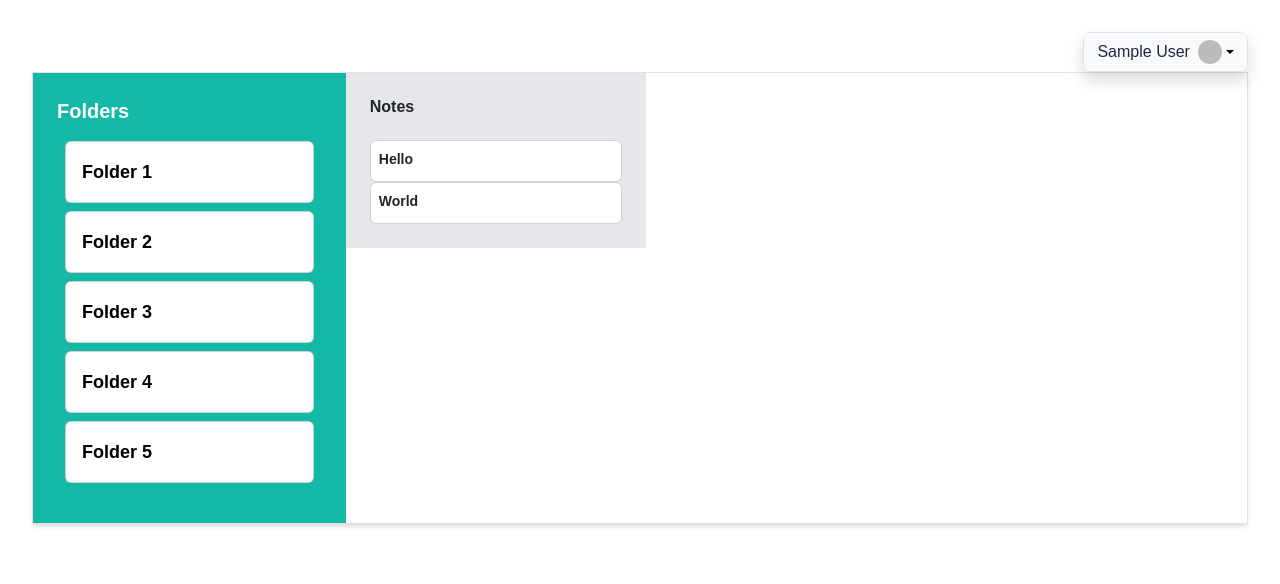
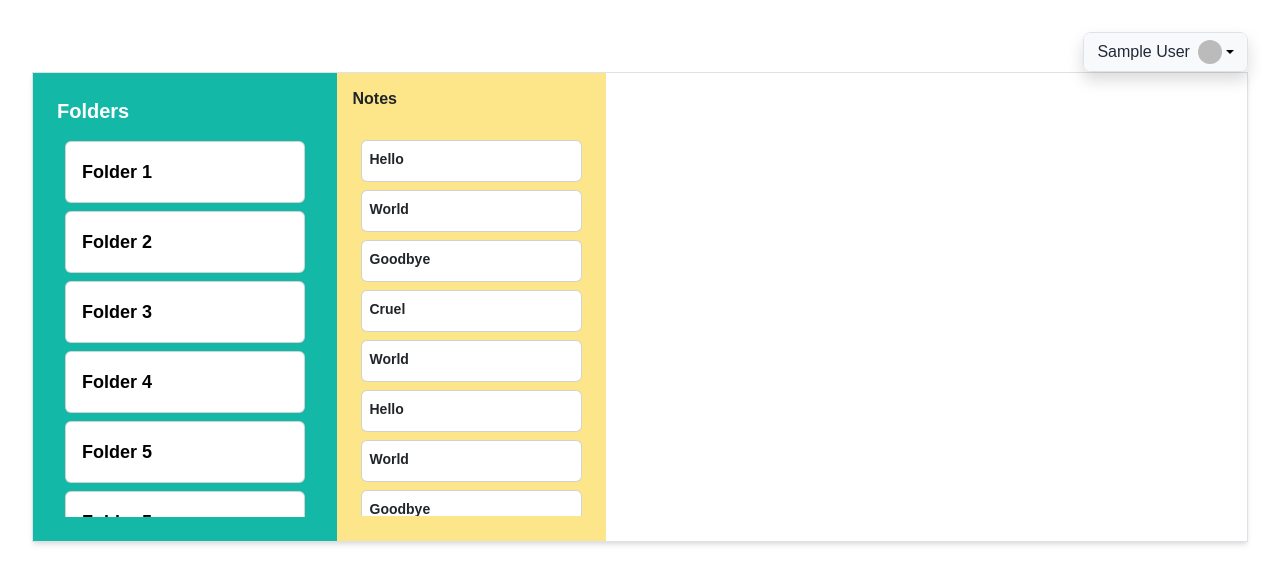
Before and after one commit to ThaiNguyen86/note-app, a React (Vite) app in the folder client/: page /folders/1 in a window 1280 px wide. Shown: the top 584 px of the page. Built offline with nearby package versions, Linux system fonts and the light colour scheme; no server answers; sample sign-in values are in the browser's storage.

Commit message:
fix protected homepage

```diff
--- a/client/src/components/FolderList.jsx
+++ b/client/src/components/FolderList.jsx
@@ -6,7 +6,7 @@ import ListGroup from 'react-bootstrap/ListGroup';
 export default function FolderList({ folders }) {
 
   return (
-    <div className="h-full w-1/3 bg-teal-500 p-4">
+    <div className="h-full w-full bg-teal-500 p-4">
       {/* Header */}
       <div className="flex justify-between items-center mb-2">
         <h5 className="font-bold text-xl text-white">Folders</h5>
@@ -17,8 +17,9 @@ export default function FolderList({ folders }) {
       <ListGroup
         className="overflow-y-auto max-h-96 bg-teal-500 text-left p-2"
         style={{
-          scrollbarWidth: 'thin', // For Firefox
-          scrollbarColor: 'gray lightgray', // For Firefox
+          scrollbarWidth: 'none', // Firefox
+          msOverflowStyle: 'none', // Internet Explorer/Edge
+          overflowY: 'scroll', // Ensure scrolling works
         }}
       >
         {folders.map(({ id, name }) => (
@@ -29,6 +30,7 @@ export default function FolderList({ folders }) {
           >
             <Card
                 className="mb-2"
+
             >
               <Card.Body className="p-3">
                 <Card.Text className="text-lg font-semibold text-black">{name}</Card.Text>
--- /dev/null
+++ b/client/src/components/Note.jsx
@@ -0,0 +1,5 @@
+import React from "react";
+
+export default function Note() {
+    return <div>Note detail</div>;
+    }
--- a/client/src/components/NoteList.jsx
+++ b/client/src/components/NoteList.jsx
@@ -7,14 +7,19 @@ import ListGroup from 'react-bootstrap/ListGroup';
 
 export default function NoteList() {
 
-  const folder = {notes: [{id: '1', content: "Hello"}, {id: '2', content: "World"}]};
+  const folder = {
+    notes: [{ id: '1', content: "Hello" }, { id: '2', content: "World" }, { id: '3', content: "Goodbye" },
+    { id: '4', content: "Cruel" }, { id: '5', content: "World" }, { id: '6', content: "Hello" }, { id: '7', content: "World" },
+    { id: '8', content: "Goodbye" }, { id: '9', content: "Cruel" }, { id: '10', content: "World" }, { id: '11', content: "Hello" },
+    ]
+  };
 
 
 
   return (
     <div className="flex h-full w-full">
       {/* Sidebar - Note List */}
-      <div className="w-1/3 bg-gray-200 p-4 overflow-y-auto">
+      <div className=" w-1/3 bg-amber-200 p-3 ">
         {/* Header */}
         <div className="flex justify-between items-center mb-4">
           <h5 className="font-bold">Notes</h5>
@@ -22,12 +27,28 @@ export default function NoteList() {
         </div>
 
         {/* Notes List */}
-        <ListGroup className="text-left">
-          {folder.notes.map(({ id, content}) => (
-            <Link
-              key={id}
-              to={`note/${id}`}
-            >
+        <ListGroup
+          className="overflow-y-auto gap-2 max-h-96 text-left p-2"
+          style={{
+            scrollbarWidth: 'none', // Firefox
+            msOverflowStyle: 'none', // Internet Explorer/Edge
+            overflowY: 'scroll', // Ensure scrolling works
+          }}
+        >
+          <style>
+            {`
+      /* Hide scrollbar for Chrome, Safari, and Edge */
+      .overflow-y-auto::-webkit-scrollbar {
+        display: none;
+      }
+      /* Hide scrollbar for Firefox */
+      .overflow-y-auto {
+        scrollbar-width: none;
+      }
+    `}
+          </style>
+          {folder.notes.map(({ id, content }) => (
+            <Link key={id} to={`note/${id}`}>
               <Card>
                 <Card.Body className="p-2">
                   <div
@@ -36,14 +57,13 @@ export default function NoteList() {
                       __html: `${content.substring(0, 30) || 'Empty'}`,
                     }}
                   />
-                  <small className="text-gray-500">
-
-                  </small>
+                  <small className="text-gray-500"></small>
                 </Card.Body>
               </Card>
             </Link>
           ))}
         </ListGroup>
+
       </div>
 
       {/* Content Area */}
--- a/client/src/components/UserMenu.jsx
+++ b/client/src/components/UserMenu.jsx
@@ -1,15 +1,26 @@
-import React, { useContext, useState } from 'react';
+import React, { useContext, useState, useEffect } from 'react';
+import { useNavigate } from 'react-router-dom';
 import { Dropdown, Button } from 'react-bootstrap';
 import { AuthContext } from '../context/AuthProvider';
 
+
 export default function UserMenu() {
+  const navigate = useNavigate();
   const {
     user: { displayName, photoURL, auth },
   } = useContext(AuthContext);
 
+  const [isLoggingOut, setIsLoggingOut] = useState(false);
   const handleLogout = () => {
     auth.signOut();
+    setIsLoggingOut(true);
   };
+
+  useEffect(() => {
+    if (isLoggingOut) {
+      navigate('/login');
+    }
+  }, [isLoggingOut, navigate]);
 
   return (
     <div className="border border-gray-300 rounded-lg shadow">
--- a/client/src/context/AuthProvider.jsx
+++ b/client/src/context/AuthProvider.jsx
@@ -1,7 +1,6 @@
 import React, {createContext, useEffect, useState} from "react";
 import {getAuth} from "firebase/auth";
 import { useNavigate } from "react-router-dom";
-
 export const AuthContext = createContext();
 
 export default function AuthProvider({children}) {
@@ -11,9 +10,9 @@ export default function AuthProvider({children}) {
     const navigate = useNavigate();
 
     useEffect(() => {
-        const unsubscribe = auth.onAuthStateChanged(user => {
-            console.log("[From AuthProvider", {user});
-            if (user.uid){
+        const unsubscribe = auth.onIdTokenChanged(user => {
+            console.log("[From AuthProvider]", {user});
+            if (user?.uid){
                 setUser(user);
                 localStorage.setItem("accessToken", user.accessToken);
                 return;
@@ -22,11 +21,12 @@ export default function AuthProvider({children}) {
             setUser({});
             localStorage.clear();
             navigate("/login");
-        })
+
+        });
 
         return () => {
             unsubscribe();
-        }
+        };
     // eslint-disable-next-line react-hooks/exhaustive-deps
     }, [auth]);
 
--- a/client/src/pages/Home.jsx
+++ b/client/src/pages/Home.jsx
@@ -7,12 +7,12 @@ import FolderList from '../components/FolderList';
 const Home = () => {
 
     return (
-        <div className='flex-col gap-4 m-8 ' >
+        <div className='flex-col m-8 ' >
             <div className='flex font-dm-sans gap-4 justify-end items-start' >
                 <UserMenu />
             </div>
             <div className='flex font-dm-sans shadow-md border ' >
-
+                <div className='w-1/4 bg-teal-500'>
                 <FolderList
                     folders={
                         [
@@ -21,10 +21,16 @@ const Home = () => {
                             { id: '3', name: 'Folder 3' },
                             { id: '4', name: 'Folder 4' },
                             { id: '5', name: 'Folder 5' },
+                            { id: '5', name: 'Folder 5' },
+                            { id: '5', name: 'Folder 5' },
 
                         ]}
                 />
+                </div>
+                <div  className='w-2/3'>
                 <Outlet />
+                </div>
+
             </div>
         </div>
 
--- a/client/src/pages/LogIn.jsx
+++ b/client/src/pages/LogIn.jsx
@@ -13,22 +13,22 @@ function LogIn() {
   const [username, setUserName] = useState('');
   const [password, setPassword] = useState('');
   const [showPassword, setShowPassword] = useState(false);
+
+  const navigate = useNavigate();
+  const auth = getAuth();
   const { user } = useContext(AuthContext);
-  const auth = getAuth();
-  const navigate = useNavigate();
 
   const handleLoginWithGoogle = async () => {
     const provider = new GoogleAuthProvider();
 
     const res = await signInWithPopup(auth, provider)
     console.log({ res });
-
   };
 
   if (user?.uid) {
     navigate('/');
-    return;
   }
+
 
   return (
     <div className="container-fluid min-vh-100 d-flex align-items-center justify-content-center font-dm-sans font-medium bg-gradient-to-r from-emerald-300 to-amber-200 ">
--- a/client/src/router/protectedRoute.jsx
+++ b/client/src/router/protectedRoute.jsx
@@ -2,7 +2,7 @@ import React from "react";
 import { Navigate, Outlet } from "react-router-dom";
 
 export default function ProtectedRoute() {
-    const isAuthenticated = localStorage.getItem("accessToken");
+    const isAuthenticated = !!localStorage.getItem("accessToken");
 
     if (!isAuthenticated) {
         return <Navigate to="/login" replace />;
```
Also changed, not shown: client/src/router/index.jsx (+7 -6 lines).
